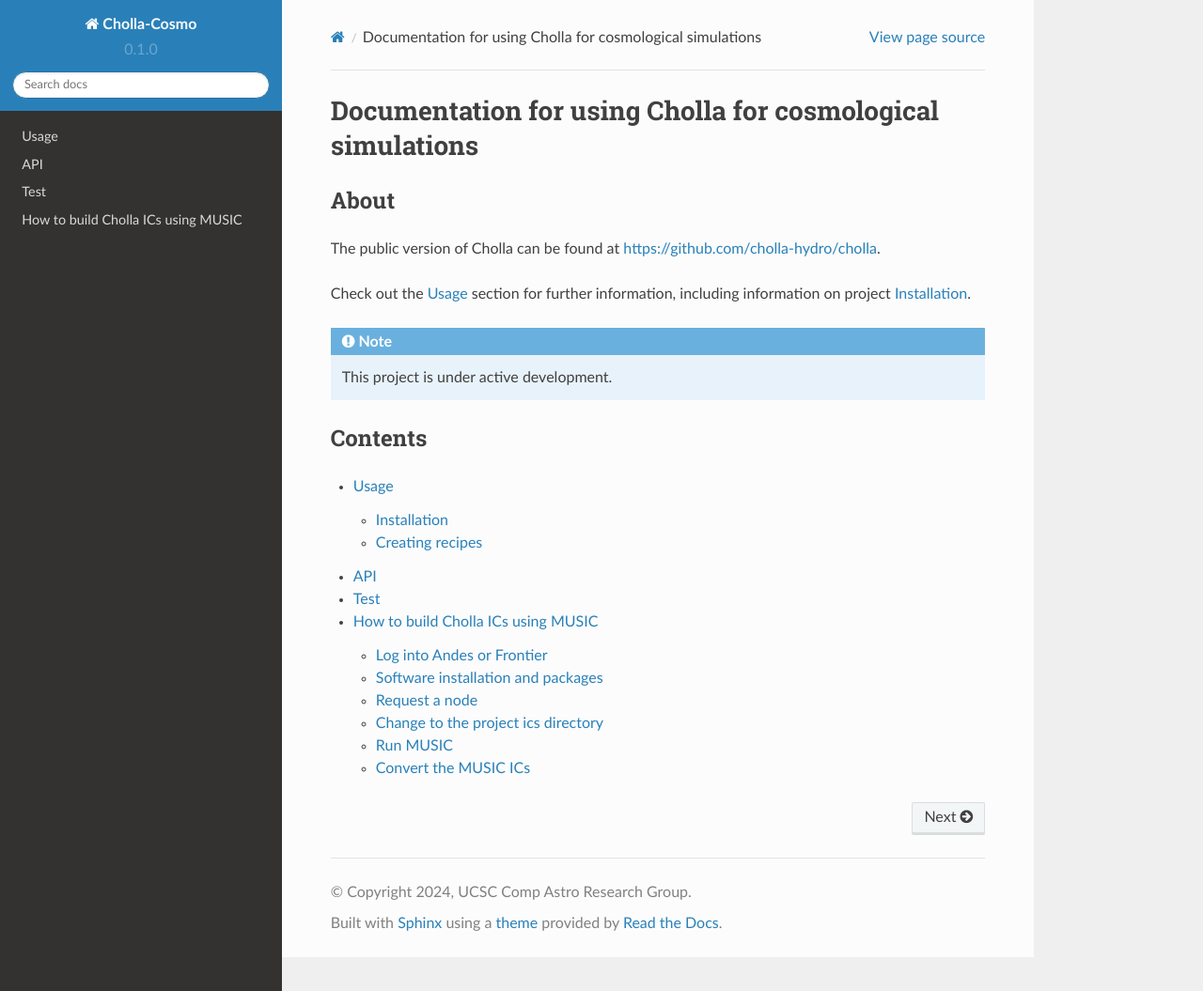
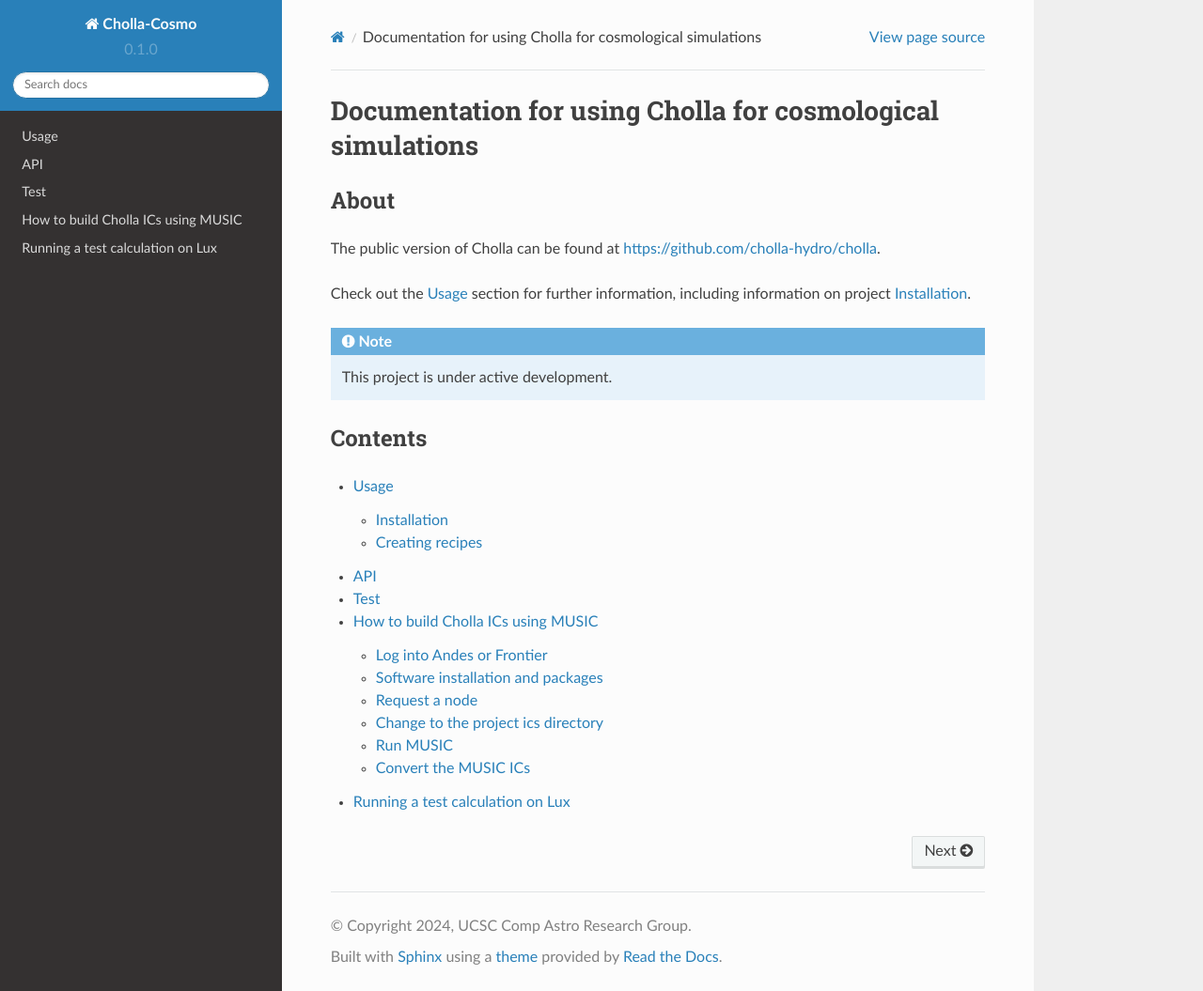
Before and after one commit to evazlimen/cholla-cosmo, a Sphinx documentation site: the page built from docs/source/index.rst, in a window 1280 px wide and 1055 px high. Shown: the whole window at 94% size. Built offline with Sphinx 7.4.7 and the Read the Docs theme 2.0.0, drawn with Linux system fonts in a browser that asks for light colours.

Commit message:
Update index.rst

```diff
--- a/docs/source/index.rst
+++ b/docs/source/index.rst
@@ -25,3 +25,4 @@
    api
    test
    building_music_ics
+   lux_test_calculation
```
